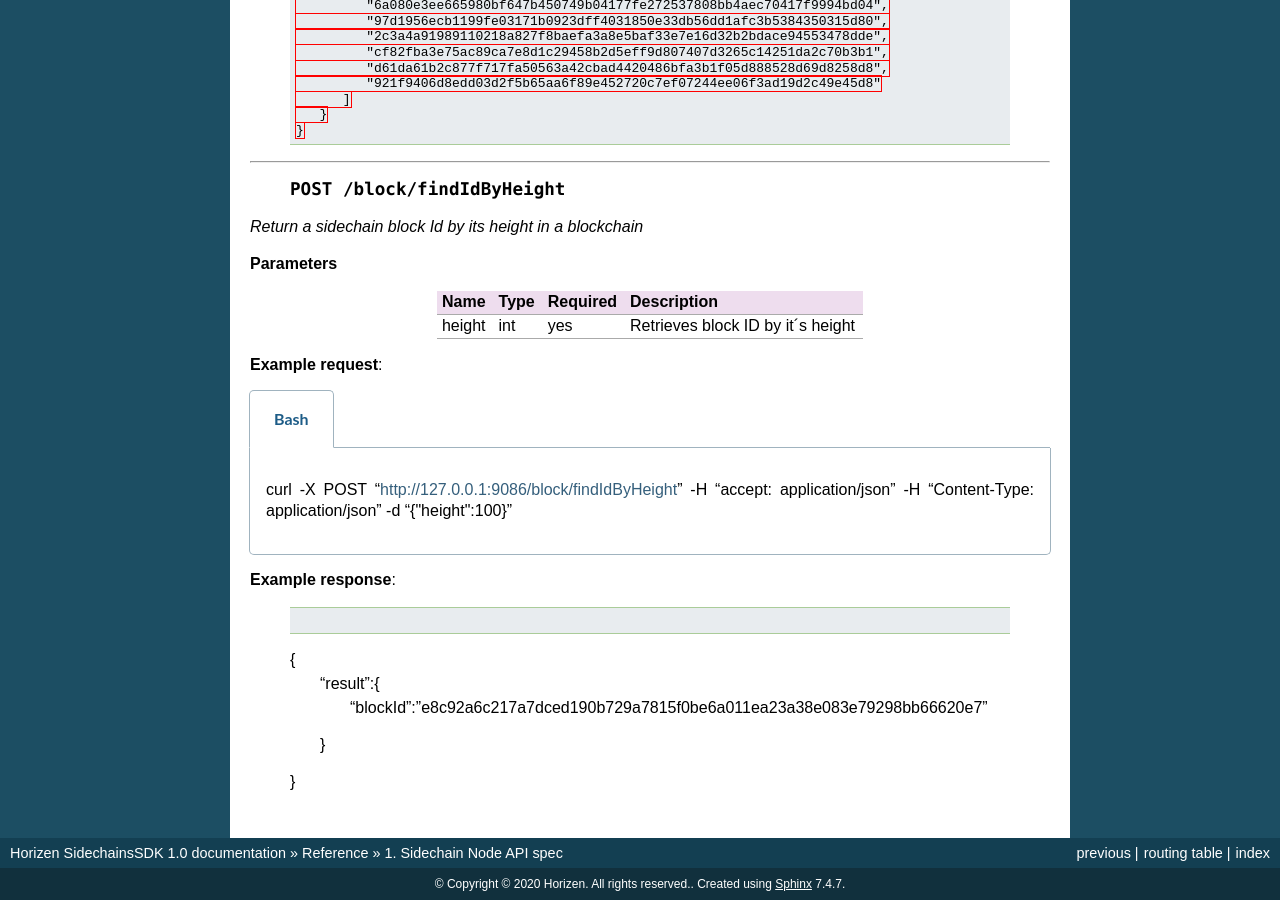
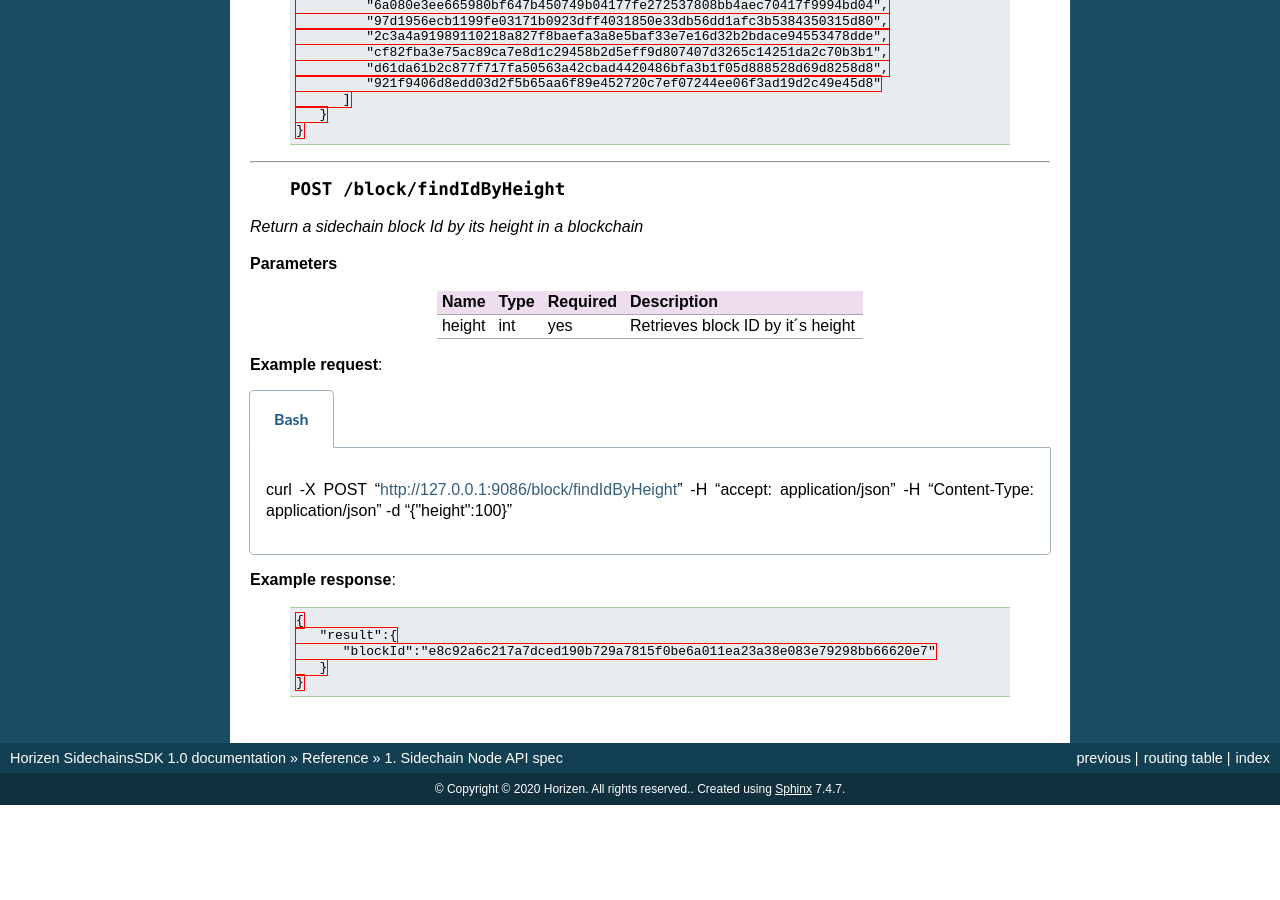
Before and after one commit to megaluck/documentation, a Sphinx documentation site: the page built from docs/reference/01-scnode-api-spec.rst, in a window 1280 px wide and 900 px high, scrolled down 2291 px. Built offline with Sphinx 7.4.7, drawn with Linux system fonts in a browser that asks for light colours; after the commit the page ends 3096 px from its top, so only the background shows below that.

```diff
--- a/docs/reference/01-scnode-api-spec.rst
+++ b/docs/reference/01-scnode-api-spec.rst
@@ -172,8 +172,8 @@ _____
 
    .. sourcecode:: http
 
-   {
-      "result":{
-         "blockId":"e8c92a6c217a7dced190b729a7815f0be6a011ea23a38e083e79298bb66620e7"
+      {
+         "result":{
+            "blockId":"e8c92a6c217a7dced190b729a7815f0be6a011ea23a38e083e79298bb66620e7"
+         }
       }
-   }
```
